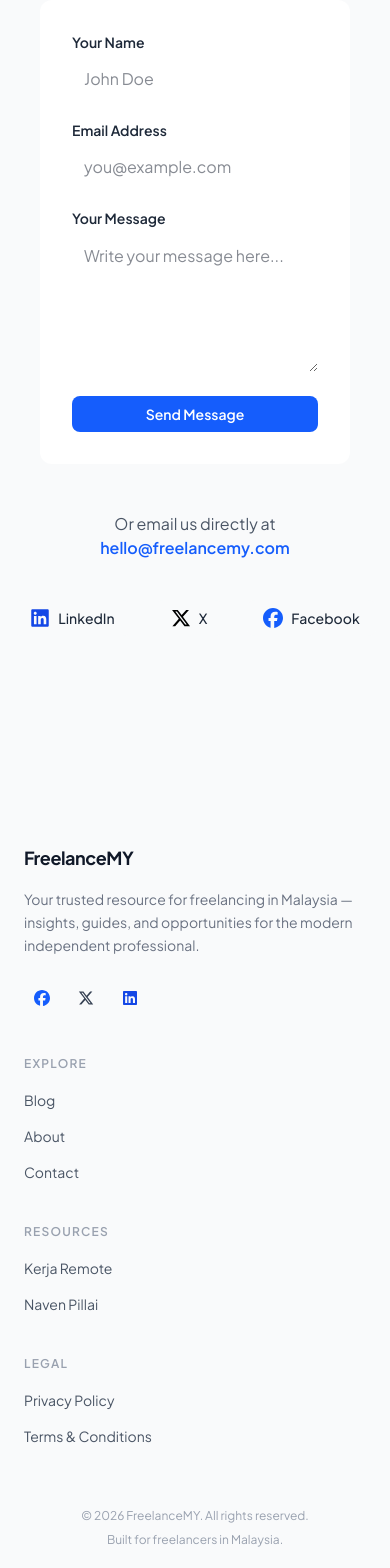
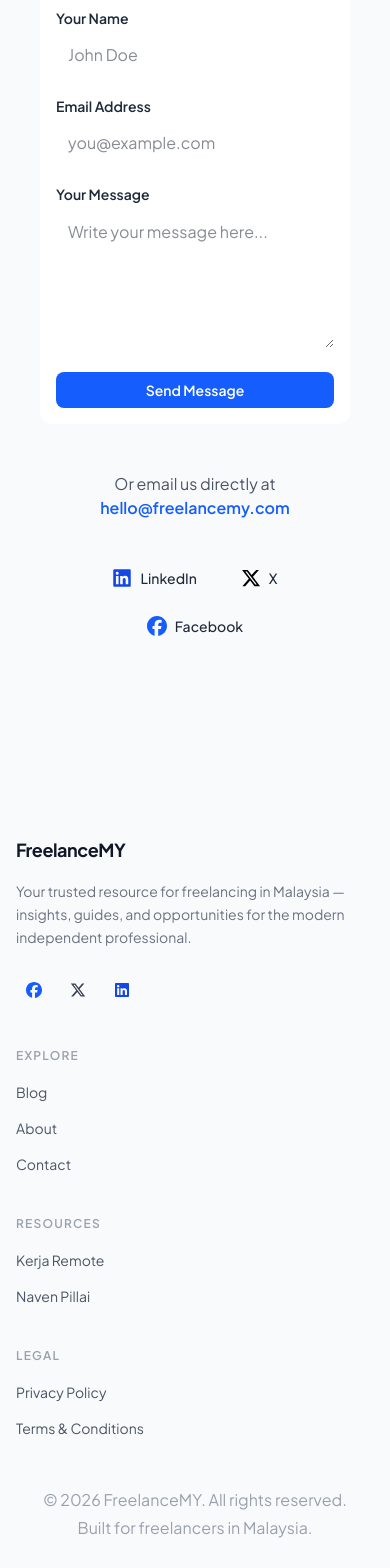
Before and after one commit to naven-pillai/freelancemy, a Next.js app: page /contact in a window 390 px wide. Shown: the part 336-1904 px from the top of the page. Built offline with nearby package versions, Linux system fonts and the light colour scheme; no server answers.

Commit message:
Improve mobile optimization across all pages and components
Fix responsive heading sizes, touch targets, padding, font sizing,
and layout issues for a consistent mobile experience.

Co-Authored-By: Claude Opus 4.6 (1M context) <noreply@anthropic.com>

```diff
--- a/app/about/AboutPageClient.tsx
+++ b/app/about/AboutPageClient.tsx
@@ -32,7 +32,7 @@ export default function AboutPageClient() {
             About FreelanceMY
           </span>
 
-          <h1 className="mx-auto max-w-4xl text-4xl font-semibold leading-tight text-slate-950 md:text-6xl">
+          <h1 className="mx-auto max-w-4xl text-2xl sm:text-3xl md:text-4xl lg:text-6xl font-semibold leading-tight text-slate-950">
             Built for Malaysian freelancers who want to work smarter, earn better,
             and grow with confidence.
           </h1>
@@ -92,7 +92,7 @@ export default function AboutPageClient() {
                 Our Mission
               </span>
 
-              <h2 className="mt-0 text-3xl font-semibold leading-tight text-slate-950 md:text-5xl">
+              <h2 className="mt-0 text-xl sm:text-2xl md:text-3xl lg:text-5xl font-semibold leading-tight text-slate-950">
                 Bridging talent, clarity, and opportunity for freelancers in Malaysia.
               </h2>
 
@@ -120,7 +120,7 @@ export default function AboutPageClient() {
               What We Stand For
             </span>
 
-            <h2 className="mt-0 text-3xl font-semibold text-slate-950 md:text-5xl">
+            <h2 className="mt-0 text-xl sm:text-2xl md:text-3xl lg:text-5xl font-semibold text-slate-950">
               Built on principles that actually matter
             </h2>
 
@@ -161,7 +161,7 @@ export default function AboutPageClient() {
             Looking Ahead
           </span>
 
-          <h2 className="mt-0 text-3xl font-semibold leading-tight text-slate-950 md:text-5xl">
+          <h2 className="mt-0 text-xl sm:text-2xl md:text-3xl lg:text-5xl font-semibold leading-tight text-slate-950">
             More than a content platform.
             <br className="hidden md:block" />
             A stronger future for freelancers.
--- a/app/contact/ContactPageClient.tsx
+++ b/app/contact/ContactPageClient.tsx
@@ -17,14 +17,14 @@ export default function ContactPage() {
     <main className="max-w-3xl mx-auto px-6 py-16">
       {/* Header */}
       <div className="text-center mb-12">
-        <h1 className="text-4xl font-bold text-gray-900 mb-3">Get in Touch</h1>
+        <h1 className="text-2xl sm:text-3xl md:text-4xl font-bold text-gray-900 mb-3">Get in Touch</h1>
         <p className="text-lg text-gray-600">
           Have a question, feedback, or just want to connect? Fill out the form below — we&apos;d love to hear from you.
         </p>
       </div>
 
       {/* Contact Form */}
-      <div className="bg-white shadow-md rounded-xl p-8 border border-gray-200">
+      <div className="bg-white shadow-md rounded-xl p-4 sm:p-6 md:p-8 border border-gray-200">
         {state?.success ? (
           <div className="text-center py-8 space-y-2">
             <p className="text-green-600 font-semibold text-lg">{state.message}</p>
@@ -117,7 +117,7 @@ export default function ContactPage() {
       </div>
 
       {/* Social Links */}
-      <div className="mt-10 flex justify-center gap-6">
+      <div className="mt-10 flex justify-center flex-wrap gap-3 sm:gap-6">
         <a
           href="https://linkedin.com/company/freelancemy"
           target="_blank"
--- a/app/globals.css
+++ b/app/globals.css
@@ -149,6 +149,24 @@ body {
   .public-site h1 { font-size: 2rem; }
   .public-site h2 { font-size: 1.5rem; }
   .public-site h3 { font-size: 1.25rem; }
+
+  .public-site p,
+  .public-site .prose p,
+  .public-site .prose li,
+  .public-site .prose blockquote,
+  .public-site li {
+    font-size: 1rem;
+  }
+
+  .public-site ul,
+  .public-site ol {
+    margin-left: 1rem;
+  }
+
+  .public-site th,
+  .public-site td {
+    padding: 0.5rem 0.75rem;
+  }
 }
 
 /* Paragraphs */
@@ -334,14 +352,14 @@ body {
 
 .footer h4,
 .footer h5 {
-  font-size: 1.25rem;
+  font-size: 1rem;
   font-weight: 600;
   color: var(--footer-heading);
   margin-bottom: 0.75rem;
 }
 
 .footer p {
-  font-size: 1rem;
+  font-size: 0.875rem;
   color: var(--footer-muted);
   margin-bottom: 0.75rem;
   line-height: 1.6;
@@ -361,7 +379,7 @@ body {
   color: var(--footer-foreground);
   text-decoration: none;
   transition: color 0.2s ease;
-  font-size: 1rem;
+  font-size: 0.875rem;
 }
 
 .footer a:hover {
@@ -369,12 +387,17 @@ body {
 }
 
 .footer-bottom {
-  font-size: 1rem;
+  font-size: 0.75rem;
   text-align: center;
   color: var(--footer-muted);
   padding: 1.25rem 0;
   border-top: 1px solid var(--footer-border);
   background-color: var(--footer-bg);
+}
+
+.public-site .footer-bottom p {
+  font-size: 0.75rem;
+  margin-bottom: 0;
 }
 
 @media (min-width: 768px) {
--- a/app/page.tsx
+++ b/app/page.tsx
@@ -20,7 +20,7 @@ export default async function HomePage() {
   const sorted = await getAllPostCards();
 
   return (
-    <div className="max-w-7xl mx-auto px-6 py-12 font-sans">
+    <div className="max-w-7xl mx-auto px-4 sm:px-6 py-8 sm:py-12 font-sans">
       <h1 className="text-2xl md:text-3xl font-bold text-gray-900 mb-2">
         Latest Freelancing Guides
       </h1>
--- a/app/terms-conditions/TermsConditionsClient.tsx
+++ b/app/terms-conditions/TermsConditionsClient.tsx
@@ -8,7 +8,7 @@ export default function TermsConditionsClient() {
 
   return (
     <main className="max-w-4xl mx-auto px-6 py-12 font-sans text-gray-700 leading-relaxed">
-      <h1 className="text-3xl font-bold mb-6">Terms & Conditions</h1>
+      <h1 className="text-2xl md:text-3xl font-bold mb-6">Terms & Conditions</h1>
 
       <button
         className="mb-4 text-sm text-blue-600 underline"
--- a/components/CommentForm.tsx
+++ b/components/CommentForm.tsx
@@ -57,7 +57,7 @@ export default function CommentForm({ postSlug }: { postSlug: string }) {
     <form
       action={formAction}
       onSubmit={handleSubmit}
-      className="bg-muted/50 p-6 rounded-xl space-y-6 border border-gray-200 mt-12"
+      className="bg-muted/50 p-4 sm:p-6 rounded-xl space-y-6 border border-gray-200 mt-12"
     >
       <h4 className="text-xl font-semibold text-gray-800">
         <span aria-hidden="true">💬 </span>Leave a Comment
--- a/components/Footer.tsx
+++ b/components/Footer.tsx
@@ -42,7 +42,7 @@ export default function Footer() {
   return (
     <footer className="w-full bg-gray-50 border-t border-gray-200 mt-16">
       {/* Main footer */}
-      <div className="max-w-7xl mx-auto px-6 pt-14 pb-10">
+      <div className="max-w-7xl mx-auto px-4 sm:px-6 pt-10 sm:pt-14 pb-8 sm:pb-10">
         <div className="grid grid-cols-1 sm:grid-cols-2 lg:grid-cols-5 gap-10 lg:gap-12">
           {/* Brand — spans 2 columns on lg */}
           <div className="lg:col-span-2 space-y-4">
@@ -136,12 +136,12 @@ export default function Footer() {
       </div>
 
       {/* Bottom bar */}
-      <div className="border-t border-gray-200">
-        <div className="max-w-7xl mx-auto px-6 py-5 flex flex-col sm:flex-row items-center justify-between gap-2">
-          <p className="text-xs text-gray-400">
+      <div className="footer-bottom border-t border-gray-200">
+        <div className="max-w-7xl mx-auto px-4 sm:px-6 py-4 flex flex-col sm:flex-row items-center justify-between gap-1">
+          <p className="text-gray-400">
             &copy; {new Date().getFullYear()} FreelanceMY. All rights reserved.
           </p>
-          <p className="text-xs text-gray-400">
+          <p className="text-gray-400">
             Built for freelancers in Malaysia.
           </p>
         </div>
--- a/components/LatestArticlesSidebar.tsx
+++ b/components/LatestArticlesSidebar.tsx
@@ -12,7 +12,7 @@ export default async function LatestArticlesSidebar({ currentSlug }: Props) {
   const latest = await getLatestPostsMeta(currentSlug, 5);
 
   return (
-    <aside className="not-prose w-full flex flex-col gap-6 sticky top-24 self-start">
+    <aside className="not-prose w-full flex flex-col gap-6 lg:sticky lg:top-24 lg:self-start">
       {/* Heading */}
       <div>
         <h4 className="text-xl font-bold mb-2">Latest Articles</h4>
--- a/components/Navbar.tsx
+++ b/components/Navbar.tsx
@@ -132,7 +132,7 @@ export default function Navbar() {
 
       {/* Mobile Dropdown */}
       {isOpen && (
-        <div ref={menuRef} id="mobile-menu" role="menu" className="md:hidden border-t border-gray-100 bg-white px-4 py-4 space-y-1 shadow-lg">
+        <div ref={menuRef} id="mobile-menu" role="menu" className="md:hidden border-t border-gray-100 bg-white dark:bg-gray-900 px-4 py-4 space-y-1 shadow-lg">
           {navLinks.map((link) => (
             <Link
               key={link.href}
--- a/components/SearchSuggestions.tsx
+++ b/components/SearchSuggestions.tsx
@@ -27,7 +27,7 @@ export default function SearchSuggestions({ posts }: SearchSuggestionsProps) {
         placeholder="Search articles..."
         value={query}
         onChange={(e) => setQuery(e.target.value)}
-        className="w-full px-4 py-3 rounded-lg border border-gray-300 focus:ring-2 focus:ring-blue-600 focus:outline-none text-sm"
+        className="w-full px-4 py-3 rounded-lg border border-gray-300 focus:ring-2 focus:ring-blue-600 focus:outline-none text-base sm:text-sm"
       />
 
       {/* Suggestions dropdown */}
--- a/components/ShareBar.tsx
+++ b/components/ShareBar.tsx
@@ -30,7 +30,7 @@ export default function ShareBar({ title, url, className }: ShareBarProps) {
 
   // base pill styling
   const pill =
-    "flex items-center gap-1 px-3 py-1.5 rounded-full text-xs font-medium transition-colors";
+    "flex items-center gap-1 px-4 py-2.5 sm:px-3 sm:py-1.5 rounded-full text-xs font-medium transition-colors";
 
   return (
     <div
```
